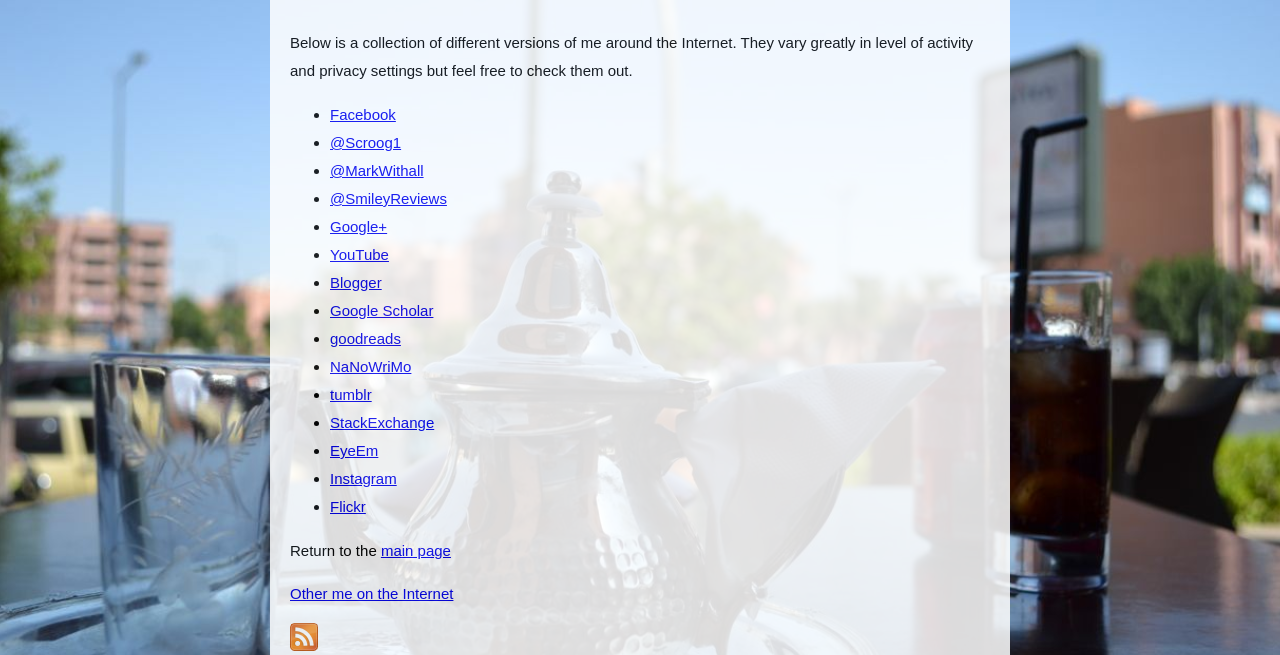
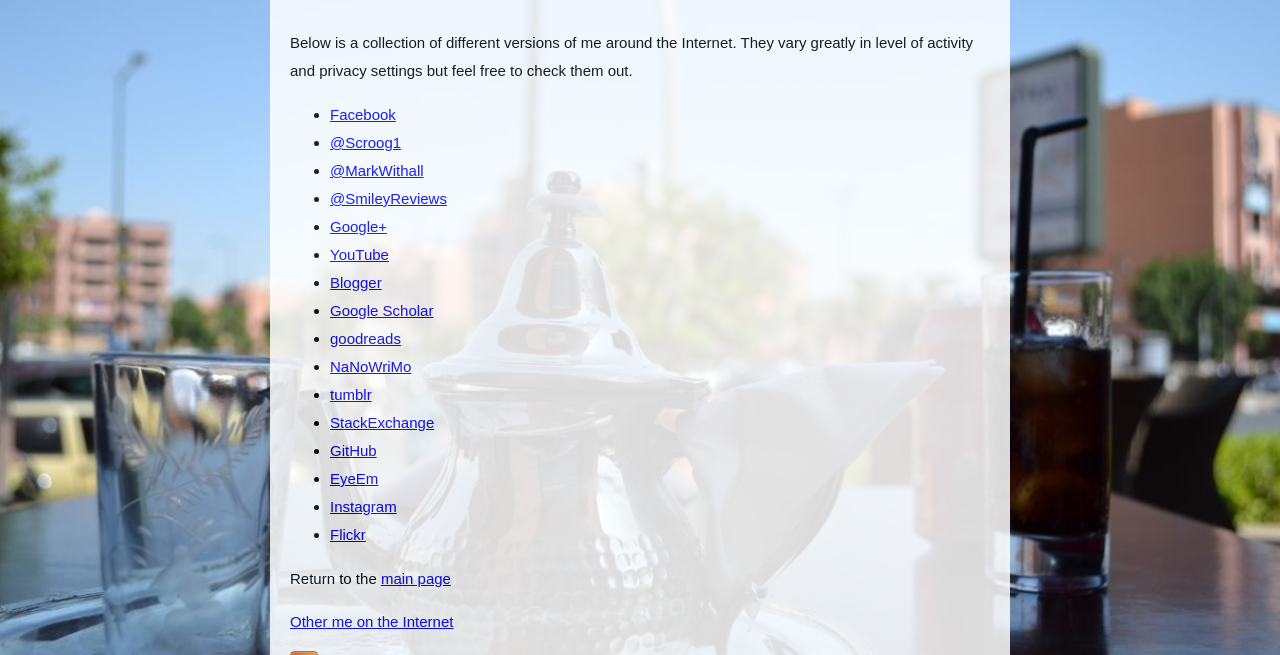
Before and after one commit to MarkWithall/markwithall.github.com, a Jekyll site: the page built from me.md, in a window 1280 px wide, cut to the strip 136-791 px from the top of the page. Built offline with Jekyll 4.4.1, drawn with Linux system fonts in a browser that asks for light colours; some web fonts are replaced.

Commit message:
github to me

```diff
--- a/me.md
+++ b/me.md
@@ -18,6 +18,7 @@
 * [NaNoWriMo](http://nanowrimo.org/en/participants/scroog1)
 * [tumblr](http://scroog1.tumblr.com)
 * [StackExchange](http://stackexchange.com/users/1293356/scroog1?tab=accounts)
+* [GitHub](https://github.com/markWithall)
 * [EyeEm](http://www.eyeem.com/scroog1)
 * [Instagram](http://instagram.com/Scroog1)
 * [Flickr](http://www.flickr.com/photos/7749120@N08/)
```
